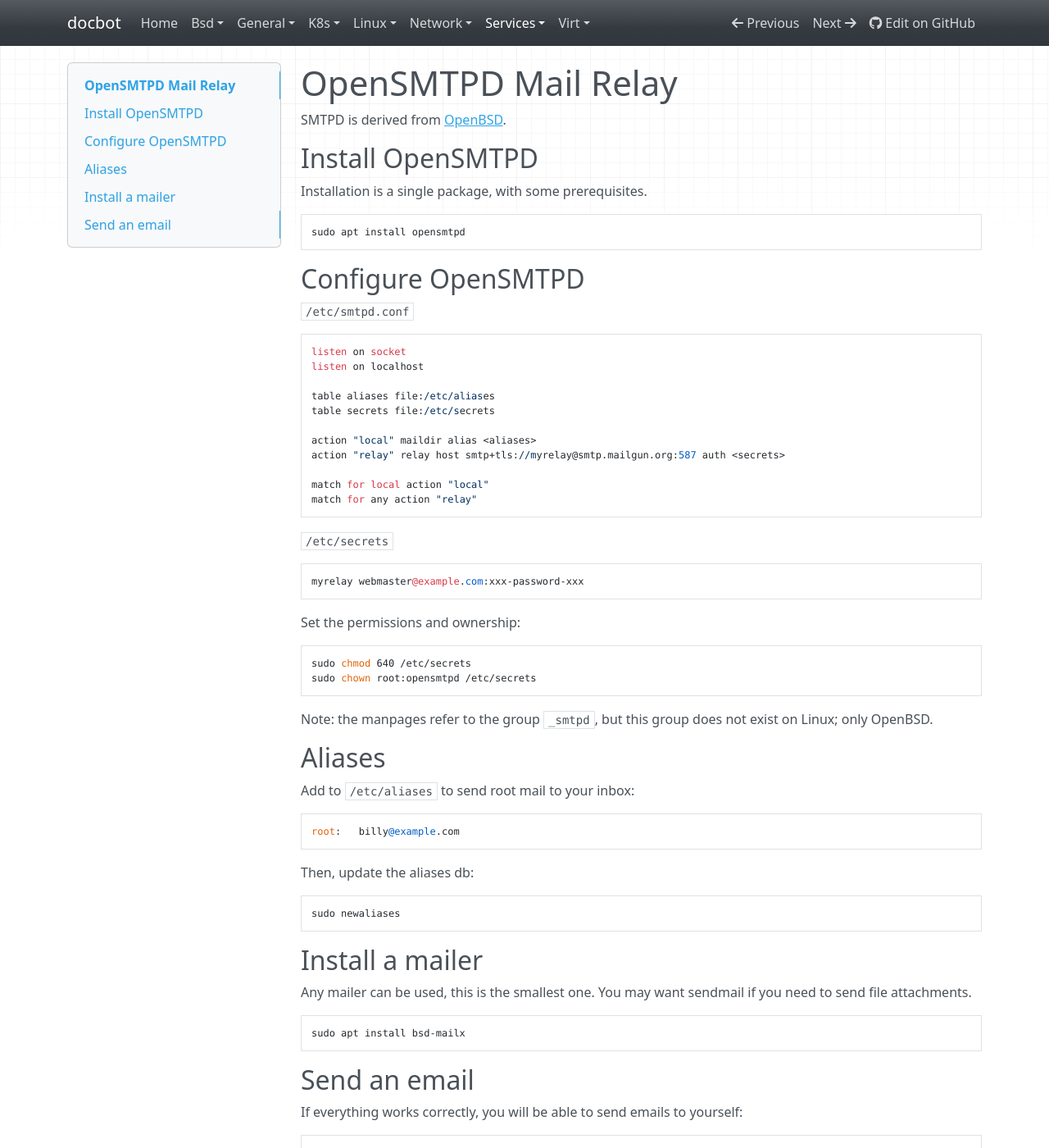
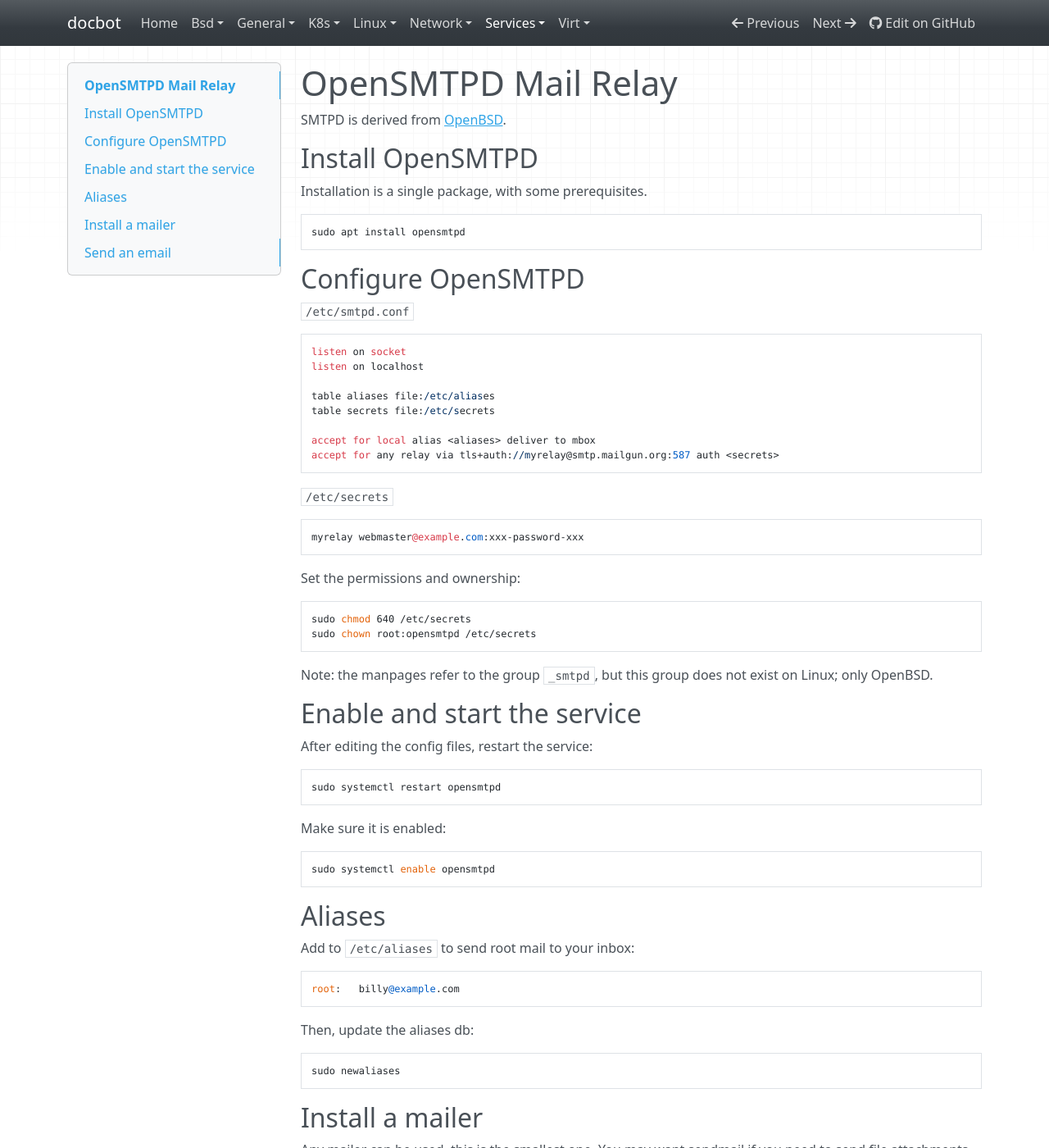
Before and after one commit to noahbailey/docbot, an MkDocs documentation site: the page built from docs/services/opensmtpd.md, in a window 1280 px wide and 1400 px high. Shown: the whole window at 82% size. Built offline with MkDocs 1.6.1, drawn with Linux system fonts in a browser that asks for light colours; nearby versions of some CDN libraries.

Commit message:
Fixup config file for older debian version

````diff
--- a/docs/services/opensmtpd.md
+++ b/docs/services/opensmtpd.md
@@ -19,11 +19,8 @@ listen on localhost
 table aliases file:/etc/aliases
 table secrets file:/etc/secrets
 
-action "local" maildir alias <aliases>
-action "relay" relay host smtp+tls://myrelay@smtp.mailgun.org:587 auth <secrets>
-
-match for local action "local"
-match for any action "relay"
+accept for local alias <aliases> deliver to mbox
+accept for any relay via tls+auth://myrelay@smtp.mailgun.org:587 auth <secrets>
 ```
 
 `/etc/secrets`
@@ -38,6 +35,16 @@ Set the permissions and ownership:
     sudo chown root:opensmtpd /etc/secrets
 
 Note: the manpages refer to the group `_smtpd`, but this group does not exist on Linux; only OpenBSD.
+
+## Enable and start the service
+
+After editing the config files, restart the service:
+
+    sudo systemctl restart opensmtpd
+
+Make sure it is enabled:
+
+    sudo systemctl enable opensmtpd
 
 ## Aliases
 
````
